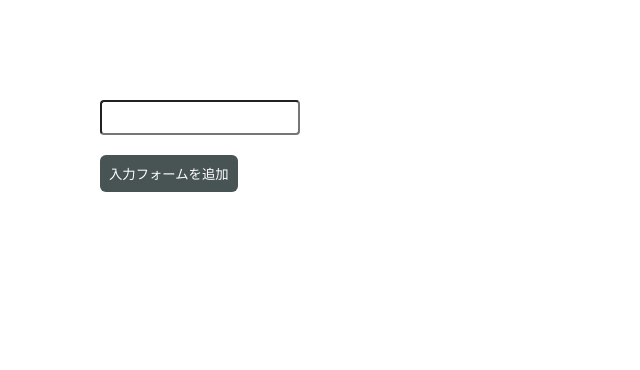
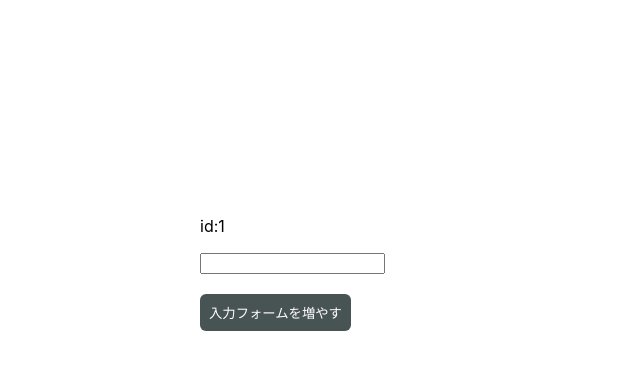
Before and after one commit to KNR1009/react-app, a Next.js app: page /example in a window 1280 px wide. Shown: the top 370 px of the page, without its empty margins (0-640 px from the left). Built offline with nearby package versions, Linux system fonts and the light colour scheme.

Commit message:
入力フォームの変更

```diff
--- a/pages/example/index.tsx
+++ b/pages/example/index.tsx
@@ -1,60 +1,39 @@
 import type { NextPage } from "next";
-import { ChangeEvent, useState } from "react";
+import { useState } from "react";
 import styled from "styled-components";
-import { Input } from "../../components/Input";
-
-const initialValue = {
-  id: 1,
-  value: "",
-};
 
 const Example: NextPage = () => {
-  const [inputValues, setInputValues] = useState<
-    {
-      id: number;
-      value: string;
-    }[]
-  >([initialValue]);
-
-  const onChange = (id: number, e: ChangeEvent<HTMLInputElement>) => {
-    const copy = [...inputValues];
-    copy.map((i) => {
-      if (i.id === id) {
-        i.value = e.target.value;
-      }
-    });
-  };
-
-  const onAddInputForm = () => {
-    const id = inputValues.length;
-    const copy = [...inputValues];
-    copy.unshift({ id: id, value: "" });
-    setInputValues(copy);
+  const [inputId, setInputId] = useState<number[]>([1]);
+  const onClick = () => {
+    const copy = [...inputId];
+    copy.unshift(inputId.length + 1);
+    setInputId(copy);
   };
 
   return (
     <ExampleContainer>
-      <div className="input-container">
-        {inputValues.map((inputValue, index) => (
-          <Input key={inputValue.id} />
-        ))}
-      </div>
-      <div className="button-container">
-        <button className="button" onClick={onAddInputForm}>
-          入力フォームを追加
-        </button>
-      </div>
+      {inputId.map((i, index) => (
+        <div key={i}>
+          <p>id:{i}</p>
+          <input type="text" />
+          <br />
+        </div>
+      ))}
+      <button onClick={onClick} className="button">
+        入力フォームを増やす
+      </button>
     </ExampleContainer>
   );
 };
 export default Example;
 
 const ExampleContainer = styled.div`
-  padding: 100px;
+  padding: 200px;
   .input-container {
-    width: 200px;
+    width: 100px;
   }
   .button {
+    margin-top: 20px;
     cursor: pointer;
     border: 1px solid transparent;
     padding: 8px;
```
Also changed, not shown: components/Input/index.tsx (+7 -2 lines).
